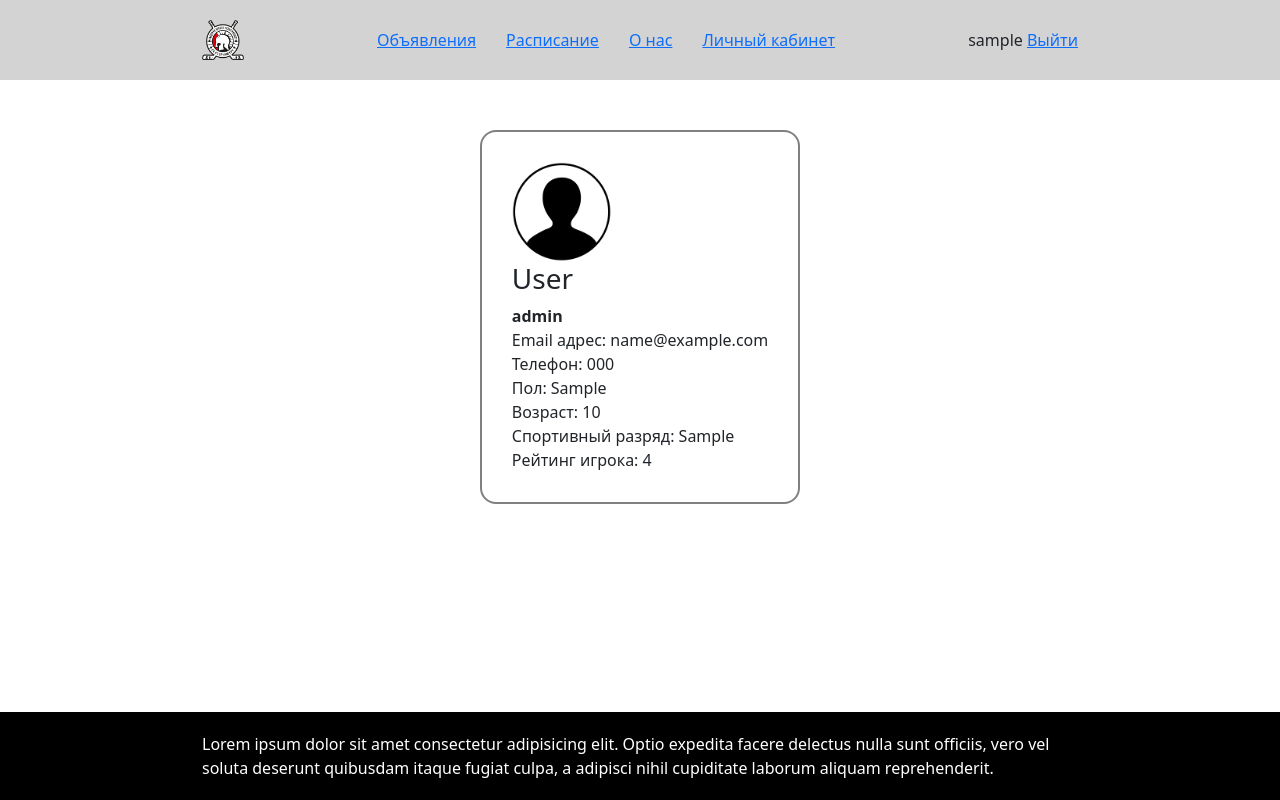
After one commit to Arxivus/Hockey-project, a Django app: page /user/ in a window 1280 px wide. The commit adds this page. Run offline with Django 5.2, Linux system fonts and the light colour scheme; a user stored in the database is signed in; tables that the repository leaves empty hold one stand-in row (values such as "Sample post").

Commit message:
Добавление личного кабинета, исправление адресации

```diff
--- a/main_app/static/css/header-footer.css
+++ b/main_app/static/css/header-footer.css
@@ -17,6 +17,17 @@ p {
     margin-bottom: 0;
 }
 
+body {
+    display: flex;
+    flex-direction: column;
+    height: 100vh;
+}
+
+main {
+    display: flex;
+    flex-direction: column;
+    flex: 1 0 auto;
+}
 
 ul {
     list-style-type: none;
--- /dev/null
+++ b/main_app/static/css/profile-style.css
@@ -0,0 +1,22 @@
+img {
+    max-width: 100px;
+}
+
+p, h3 {
+    max-width: max-content;
+}
+
+.user-profile {
+    display: flex;
+    flex-direction: column;
+    align-items: center;
+    padding: 50px 0;
+}
+
+.user-info {
+    display: flex;
+    flex-direction: column;
+    padding: 30px;
+    border: 2px solid gray;
+    border-radius: 16px;
+}
--- a/main_app/templates/about_us.html
+++ b/main_app/templates/about_us.html
@@ -5,7 +5,7 @@
 {% endblock %}
 
 {% block title %}
-О нас
+<title>О нас</title>
 {% endblock %}
 
 {% block content %}
--- a/main_app/templates/home.html
+++ b/main_app/templates/home.html
@@ -6,7 +6,7 @@
 {% endblock %}
 
 {% block title %}
-Объявления
+<title>Объявления</title>
 {% endblock %}
 
 {% block content %}
--- a/main_app/templates/pattern.html
+++ b/main_app/templates/pattern.html
@@ -10,9 +10,7 @@
         integrity="sha384-QWTKZyjpPEjISv5WaRU9OFeRpok6YctnYmDr5pNlyT2bRjXh0JMhjY6hW+ALEwIH" crossorigin="anonymous">
     <link rel="stylesheet" href="{% static 'css/header-footer.css' %}">
     {% block link %}{% endblock %}
-    <title>
-        {% block title %}{% endblock %}
-    </title>
+    {% block title %}{% endblock %}
 </head>
 
 <body>
@@ -30,6 +28,9 @@
                     <li>
                         <a href="{% url 'about_us' %}" class="menu-item">О нас</a>
                     <li>
+                    <li>
+                        <a href="{% url 'user' %}">Личный кабинет</a>
+                    </li>
                 </ul>
                 <div class="user">
                     {% if user.is_authenticated %}
--- a/main_app/templates/login.html
+++ b/main_app/templates/registration/login.html
@@ -3,4 +3,6 @@
     {% csrf_token %}
     {{ form.as_p }}
     <button type="submit">Войти</button>
+    |
+    <a href="{% url 'home' %}">Войти как гость</a>
 </form>
--- a/main_app/templates/tournaments.html
+++ b/main_app/templates/tournaments.html
@@ -5,7 +5,7 @@
 {% endblock %}
 
 {% block title %}
-Турниры
+<title>Турниры</title>
 {% endblock %}
 
 {% block content %}
--- /dev/null
+++ b/main_app/templates/user_profile.html
@@ -0,0 +1,28 @@
+{% extends 'pattern.html' %}
+{% load static %}
+
+{% block link %}
+    <link rel="stylesheet" href="{% static 'css/profile-style.css' %}">
+{% endblock %}
+
+{% block title %}
+    <title>Личный кабинет</title>
+{% endblock %}
+
+{% block content %}
+    <div class="container">
+        <section class="user-profile">
+            <div class="user-info">
+                <img src="{% static 'images/user-avatar.jpg' %}">
+                <h3>{{ profile.fullname }}</h3>
+                <p><b>{{ profile.role }}</b></p>
+                <p>Email адрес: {{ profile.email }}</p>
+                <p>Телефон: {{ profile.mobile_phone }}</p>
+                <p>Пол: {{ profile.gender }}</p>
+                <p>Возраст: {{ profile.age }}</p>
+                <p>Спортивный разряд: {{ profile.category }}</p>
+                <p>Рейтинг игрока: {{ profile.rating }}</p>
+            </div>
+        </section>
+    </div>
+{% endblock %}
--- a/main_app/views.py
+++ b/main_app/views.py
@@ -1,8 +1,9 @@
-from django.shortcuts import render, redirect
+from django.shortcuts import render, redirect, get_object_or_404
 from django.contrib.auth import authenticate, login, logout
 from django.contrib import messages
 from .models import Profile
 from .forms import createUserForm, profileForm, loginForm
+from django.contrib.auth.decorators import login_required
 
 def home_page(request):
     return render(request, 'home.html')
@@ -25,7 +26,7 @@ def login_view(request):
                 return redirect('home')
     else:
         form = loginForm()
-    return render(request, 'login.html', {'form': form})
+    return render(request, 'registration/login.html', {'form': form})
 
 def logout_view(request):
     logout(request)
@@ -48,5 +49,9 @@ def register_view(request):
         form = createUserForm()
         profile_form = profileForm()
 
-    context = {'form': form, 'profile_form': profile_form }
-    return render(request, 'register.html', context)
+    return render(request, 'registration/register.html', {'form': form, 'profile_form': profile_form })
+
+@login_required
+def user_profile(request):
+    profile = get_object_or_404(Profile, user=request.user)
+    return render(request, 'user_profile.html', { 'profile': profile })
--- a/webProject/urls.py
+++ b/webProject/urls.py
@@ -4,6 +4,7 @@ from main_app import views
 
 urlpatterns = [
     path('', views.home_page, name='home'),
+    path('user/', views.user_profile, name='user'),
     path('tournaments/', views.tournaments_page, name='tournaments'),
     path('about_us/', views.about_us_page, name='about_us'),
     path('admin/', admin.site.urls),
```
Also changed, not shown: main_app/static/images/user-avatar.jpg (added), main_app/templates/registration/register.html (renamed from main_app/templates/register.html).
